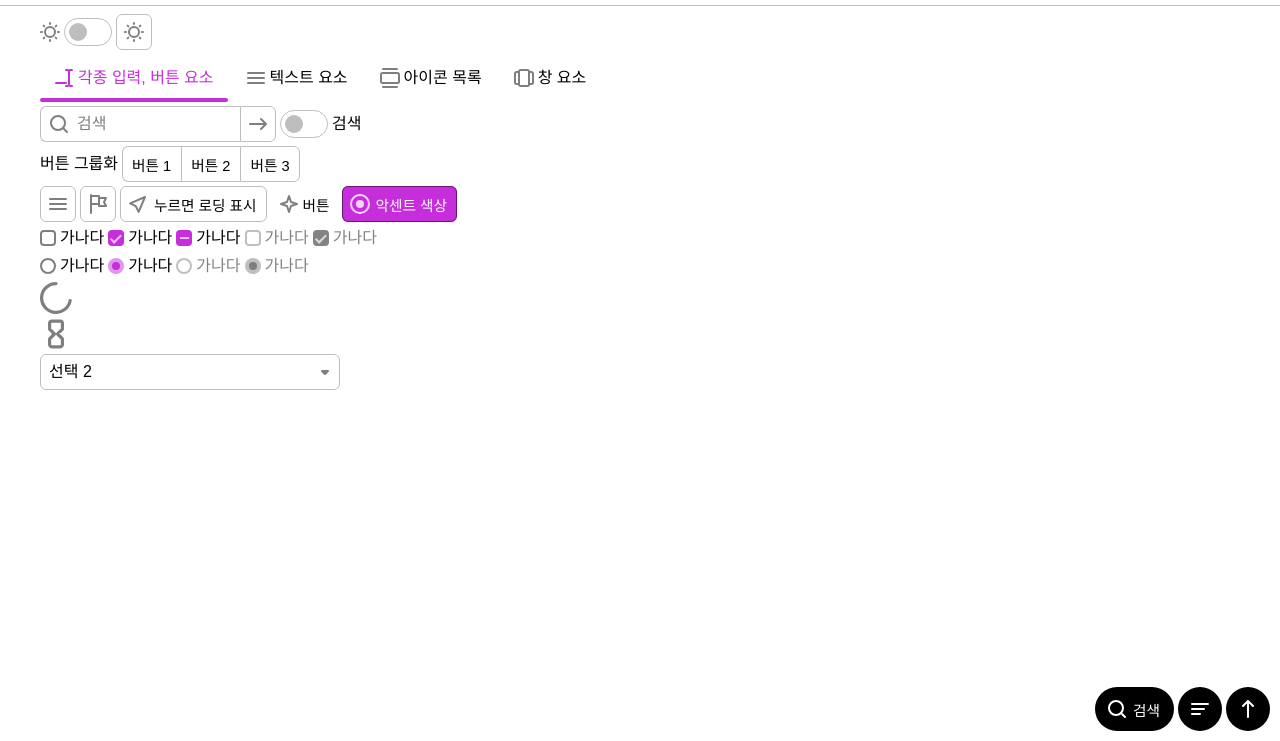
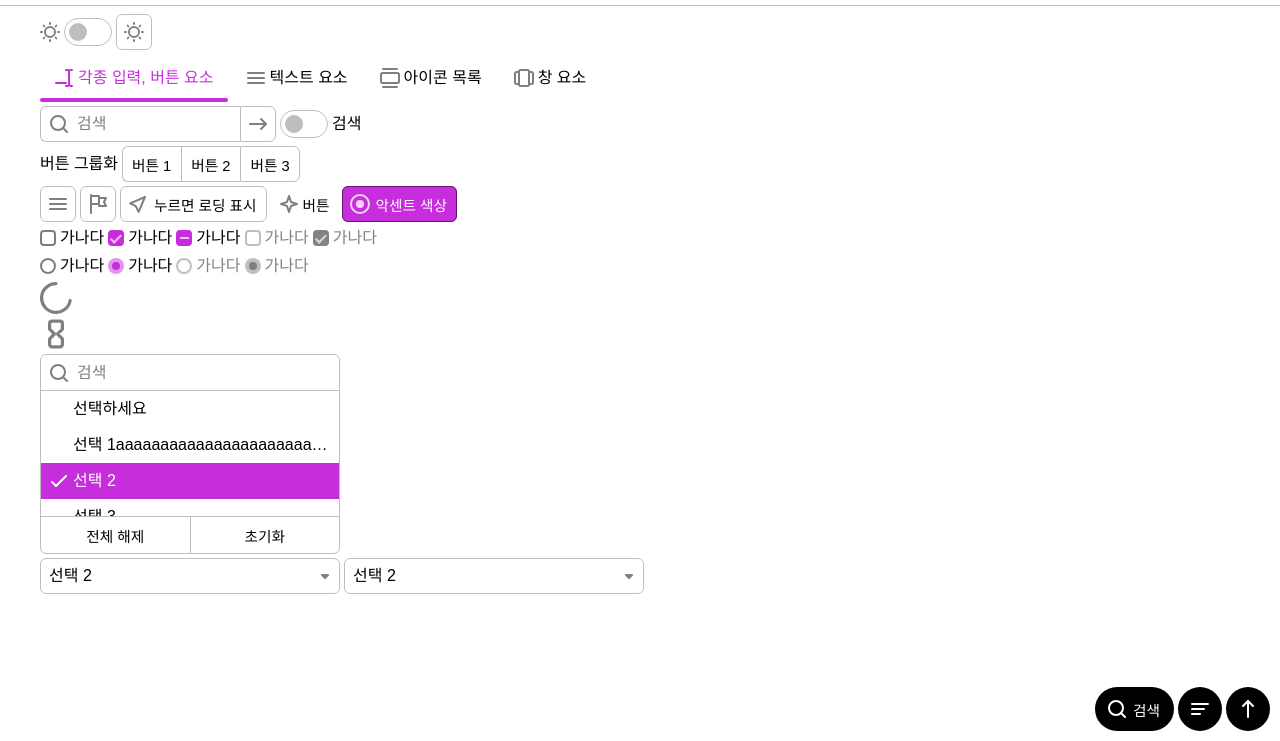
Before and after one commit to acherium/monat-engine, a plain HTML site: page index.html in a window 1280 px wide. Shown: the part 59-800 px from the top of the page. Drawn offline with Linux system fonts and the light colour scheme; a web font is replaced by a local one.

Commit message:
선택 목록 개선

```diff
--- a/monat/init.js
+++ b/monat/init.js
@@ -133,6 +133,7 @@ const init = (target) => {
   const $selects = $a("label > select", target);
   for (const $select of $selects) {
     const isMultiple = (typeof get($select, "multiple") === "string" && get($select, "multiple") !== "false");
+    const isAlways = (typeof get($select, "always") === "string" && get($select, "always") !== "false");
     const defaultText = $(`option[value=""]`, $select) ? $(`option[value=""]`, $select).innerText : "선택";
     const $options = $a("option", $select);
     const $selectedOrigin = Array.from($select.options).filter((x) => x.selected);
@@ -148,11 +149,13 @@ const init = (target) => {
     };
     setText();
 
-    const $listBody = append(create("div", { classes: [ "immersive-select-list" ], properties: { style: "display: none; pointer-events: none;" } }), $label);
+    const $listBody = append(create("div", { classes: [ "immersive-select-list" ], properties: { style: (isAlways ? "" : "display: none; pointer-events: none;") } }), $label);
     const open = () => {
+      if (isAlways) return;
       if ($label.getBoundingClientRect().top > innerHeight / 2) set($label, "listontop", "");
       else unset($label, "listontop");
 
+      closeOthers();
       set($label, "expanded", "");
 
       $listBody.animate([ { opacity: "0", transform: "translateY(2px) scale(0.99)" } ], { fill: "both" });
@@ -161,6 +164,7 @@ const init = (target) => {
       $listBody.animate([ { opacity: "1", transform: "translateY(0px) scale(1)" } ], { duration: WINDOW_ANIMATION_DURATION, fill: "both", easing: "cubic-bezier(0.02, 0.61, 0.47, 0.99)" });
     };
     const close = () => {
+      if (isAlways) return;
       unset($label, "expanded");
 
       $listBody.animate([ { opacity: "0", transform: "translateY(2px) scale(0.99)" } ], { duration: WINDOW_ANIMATION_DURATION, fill: "both", easing: "cubic-bezier(0.02, 0.61, 0.47, 0.99)" });
@@ -171,6 +175,21 @@ const init = (target) => {
         if ($label.getBoundingClientRect().top > innerHeight / 2) set($label, "listontop", "");
         else unset($label, "listontop");
       }, COMMON_INTERVAL + WINDOW_ANIMATION_DURATION);
+    };
+    const closeOthers = () => {
+      for (const $other of Array.from($a("label[expanded]:has(>select)")).filter((x) => x !== $label)) {
+        const $otherList = $(".immersive-select-list", $other);
+        unset($other, "expanded");
+
+        $otherList.animate([ { opacity: "0", transform: "translateY(2px) scale(0.99)" } ], { duration: WINDOW_ANIMATION_DURATION, fill: "both", easing: "cubic-bezier(0.02, 0.61, 0.47, 0.99)" });
+        $otherList.style["pointer-events"] = "none";
+        setTimeout(() => {
+          $otherList.style["display"] = "none";
+
+          if ($label.getBoundingClientRect().top > innerHeight / 2) set($label, "listontop", "");
+          else unset($label, "listontop");
+        }, COMMON_INTERVAL + WINDOW_ANIMATION_DURATION);
+      };
     };
     $select.onclick = () => {
       if (get($label, "expanded") === null) open();
@@ -205,7 +224,7 @@ const init = (target) => {
         for (const $li of $itemLis) $li.style["display"] = null;
       };
     };
-    const $btnClose = append(create("button", { properties: { innerHTML: `<i class="close"></i>` } }), $topList);
+    const $btnClose = append(create("button", { classes: [ "close" ], properties: { innerHTML: `<i class="close"></i>` } }), $topList);
     $btnClose.onclick = close;
 
     const $list = append(create("ul"), $listBody);
@@ -214,27 +233,24 @@ const init = (target) => {
       const $li = create("li");
       const $optionLabel = append(create("label"), $li);
       const $optionCheckbox = append(create("input", { properties: { type: "checkbox", value: $option.value } }), $optionLabel);
-      const $optionIcon = append(create("i", { classes: [ "blank" ] }), $optionLabel);
+      const $optionIcon = append(create("i", { classes: [ "option-check" ] }), $optionLabel);
       const $optionText = append(create("span", { properties: { innerText: $option.innerText } }), $optionLabel);
       $optionLabel.title = $option.innerText;
 
       if ((typeof get($option, "disabled") === "string" && get($option, "disabled") !== "false")) set($optionCheckbox, "disabled", "");
-      if ((typeof get($option, "selected") === "string" && get($option, "selected") !== "false")) {
-        set($optionCheckbox, "checked", "");
-        $optionIcon.className = "accept";
-      };
+      if ((typeof get($option, "selected") === "string" && get($option, "selected") !== "false")) set($optionCheckbox, "checked", "");
+
+      $optionLabel.onpointerup = () => { if (!isMultiple && !isAlways) close(); };
 
       $optionCheckbox.onchange = () => {
         if ($optionCheckbox.checked) {
           $option.selected = true;
-          $optionIcon.className = "accept";
           if (!isMultiple) {
             const $others = Array.from($a(`input[type="checkbox"]:checked`, $list)).filter((x) => x !== $optionCheckbox);
             for (const $other of $others) $other.checked = false;
           };
         } else {
           $option.selected = false;
-          $optionIcon.className = "blank";
         };
 
         setText();
--- a/monat/scripts/lyra-envman.js
+++ b/monat/scripts/lyra-envman.js
@@ -5,7 +5,7 @@ export const LYRA_DISPLAY_NAME = "Monat Engine";
 export const LYRA_AUTHOR = "Acherium";
 export const LYRA_CONTACT = "acherium@pm.me";
 export const LYRA_VERSION = "2000";
-export const LYRA_DATE = "25-03-15";
+export const LYRA_DATE = "25-03-22";
 
 // 기본 변수 초기화
 export const COMMON_INTERVAL = 30;
--- a/monat/stylesheets/parts/functional/lyra-select.css
+++ b/monat/stylesheets/parts/functional/lyra-select.css
@@ -33,6 +33,8 @@ label:has(>select) {
   background-color: var(--select-background);
   user-select: none;
 }
+
+label:has(>select)[expanded] { z-index: 1; }
 
 label:has(>select) > select {
   position: absolute !important;
@@ -71,7 +73,7 @@ label:has(>select) > .immersive-select-list {
   position: absolute;
   flex-direction: column;
   left: calc(var(--select-border-width) * -1);
-  top: calc(var(--select-size) + var(--select-gap));
+  top: calc(var(--select-size) + var(--select-gap) - var(--select-border-width));
   overflow: hidden;
 
   max-width: 550px;
@@ -192,6 +194,11 @@ label:has(>select) > .immersive-select-list > ul > li > label > span {
   text-overflow: ellipsis;
 }
 
+label:has(>select) > .immersive-select-list > ul > li > label:has(input[type="checkbox"]:not(:disabled):not(:checked)) > i.option-check { mask-image: var(--lyra-icon-blank); }
+label:has(>select) > .immersive-select-list > ul > li > label:has(input[type="checkbox"]:not(:disabled):checked) > i.option-check { mask-image: var(--lyra-icon-accept); }
+label:has(>select) > .immersive-select-list > ul > li > label:has(input[type="checkbox"]:disabled:not(:checked)) > i.option-check { mask-image: var(--lyra-icon-prohibited-small); }
+label:has(>select) > .immersive-select-list > ul > li > label:has(input[type="checkbox"]:disabled:checked) > i.option-check { mask-image: var(--lyra-icon-accept); }
+
 /* 조작 버튼 */
 label:has(>select) > .immersive-select-list > .button-list {
   display: flex;
@@ -211,6 +218,34 @@ label:has(>select) > .immersive-select-list > .button-list > button {
   border-radius: unset;
 }
 label:has(>select) > .immersive-select-list > .button-list > button::before { border: unset; }
+
+/* 항상 열려 있는 목록 */
+label:has(>select[always]) {
+  padding: 0;
+}
+
+label:has(>select[always]) > span { display: none; }
+label:has(>select[always]) > i.select-arrow { display: none; }
+
+label:has(>select[always]) > .immersive-select-list {
+  position: relative;
+  left: unset;
+  right: unset;
+  top: unset;
+  bottom: unset;
+  z-index: inherit;
+
+  max-width: unset;
+  max-height: unset;
+  width: 100%;
+  height: 100%;
+
+  border: none;
+  border-radius: none;
+  box-shadow: none;
+}
+
+label:has(>select[always]) > .immersive-select-list > .top-list > button.close { display: none;}
 
 @media screen and (max-width: 1216px) {
   label:has(>select) > .immersive-select-list {
@@ -247,4 +282,6 @@ label:has(>select) > .immersive-select-list > .button-list > button::before { bo
     opacity: 1;
     pointer-events: auto;
   }
+
+  label:has(>select)[listontop] > .immersive-select-list { bottom: var(--select-padding); }
 }
--- a/views/demo-inputs.html
+++ b/views/demo-inputs.html
@@ -33,6 +33,23 @@
 <il class="loading-wheel"></il>
 <il class="hourglass-spin"></il>
 <div class="list-row">
+  <label style="width: 300px; height:200px;">
+    <select id="test-select" always>
+      <option value="">선택하세요</option>
+      <option value="1">선택 1aaaaaaaaaaaaaaaaaaaaaaaaaaaaaaaaaaaaaa</option>
+      <option value="2" selected>선택 2</option>
+      <option value="3">선택 3</option>
+      <option value="4" disabled>선택 4</option>
+      <option value="5">선택 5</option>
+      <option value="6">선택 6</option>
+      <option value="7">선택 7</option>
+      <option value="8" disabled>선택 8</option>
+      <option value="9">선택 9</option>
+      <option value="10">선택 10</option>
+    </select>
+  </label>
+</div>
+<div class="list-row">
   <label style="width: 300px;">
     <select id="test-select" multiple>
       <option value="">선택하세요</option>
@@ -48,4 +65,19 @@
       <option value="10">선택 10</option>
     </select>
   </label>
+  <label style="width: 300px;">
+    <select id="test-select">
+      <option value="">선택하세요</option>
+      <option value="1">선택 1aaaaaaaaaaaaaaaaaaaaaaaaaaaaaaaaaaaaaa</option>
+      <option value="2" selected>선택 2</option>
+      <option value="3">선택 3</option>
+      <option value="4" disabled>선택 4</option>
+      <option value="5">선택 5</option>
+      <option value="6">선택 6</option>
+      <option value="7">선택 7</option>
+      <option value="8" disabled>선택 8</option>
+      <option value="9">선택 9</option>
+      <option value="10">선택 10</option>
+    </select>
+  </label>
 </div>
```
